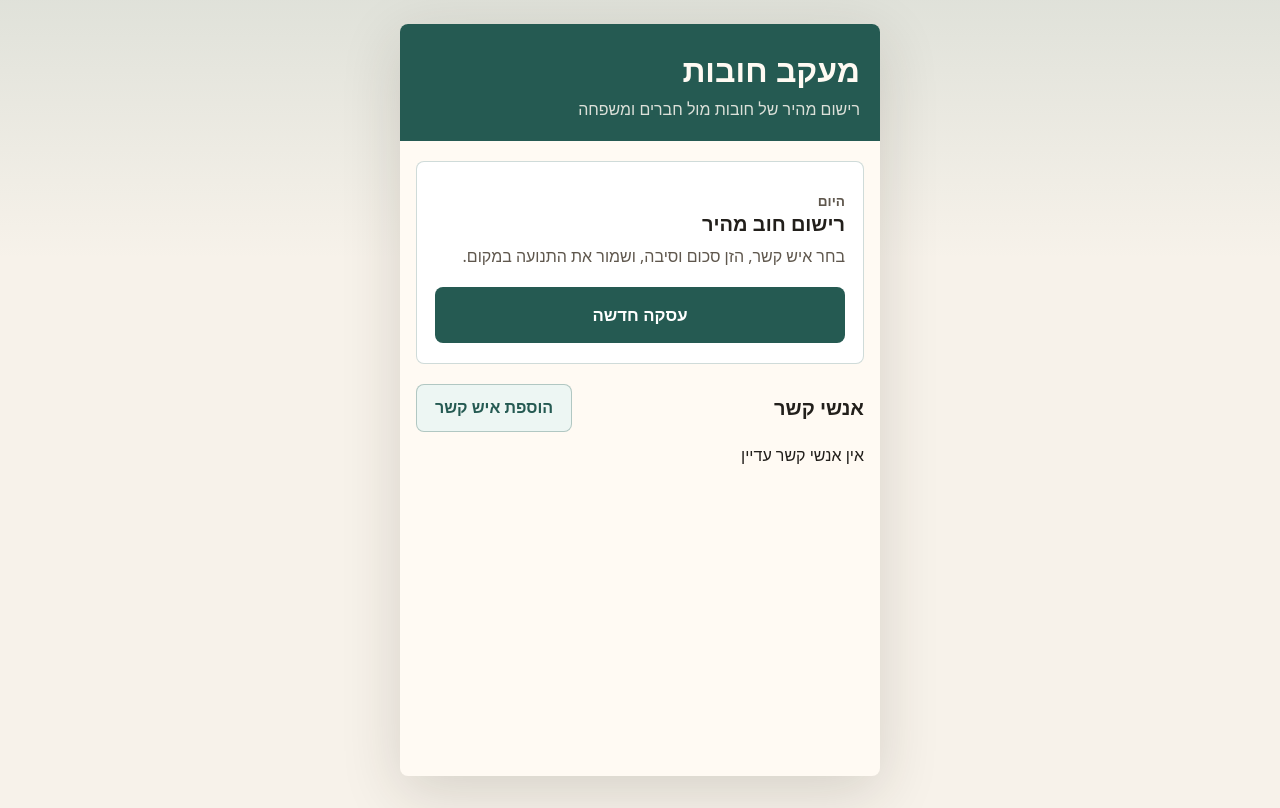
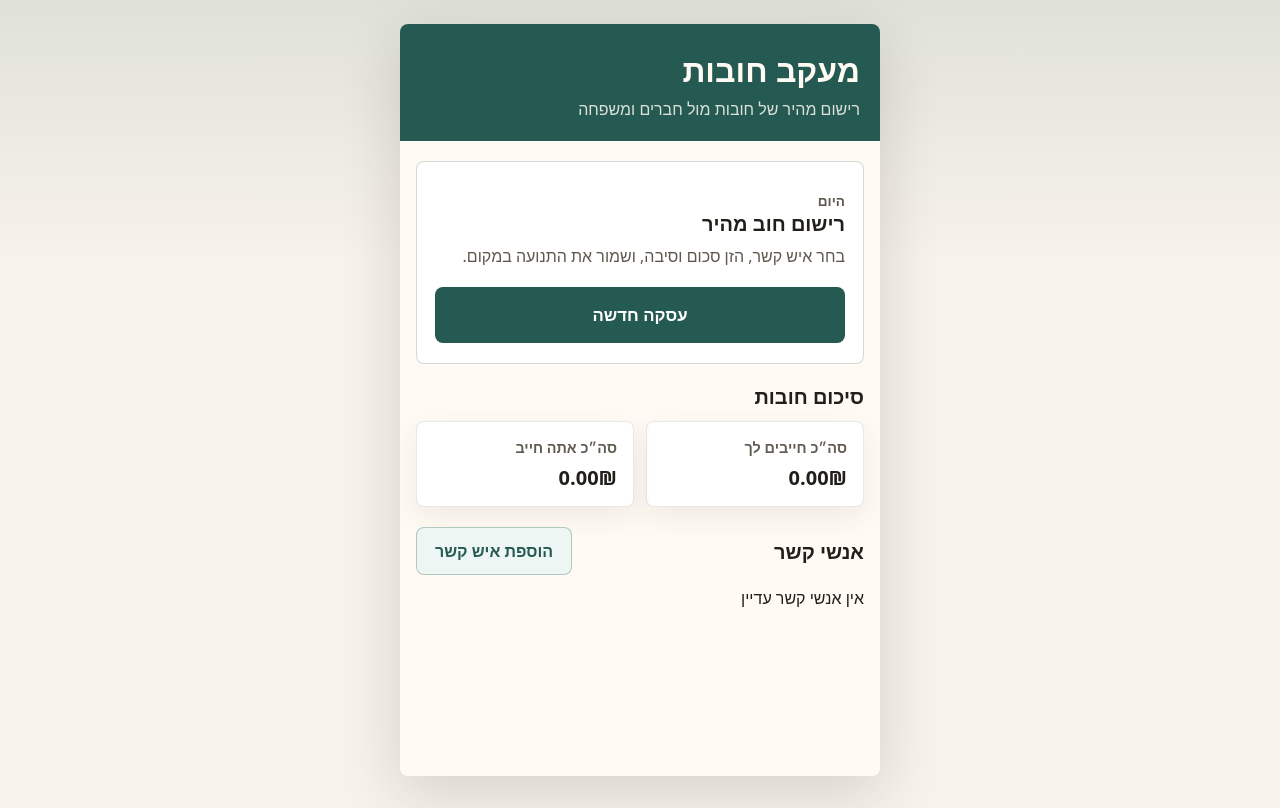
Before and after one commit to noampony/debt-tracker, a React (Vite) app: page / in a window 1280 px wide. Built offline with nearby package versions, Linux system fonts and the light colour scheme.

Commit message:
Add debt overview summary cards

```diff
--- a/src/app/App.tsx
+++ b/src/app/App.tsx
@@ -8,7 +8,7 @@ import { TextInput } from "../components/primitives/TextInput";
 import type { Member } from "../features/members/types";
 import { sortMembersByBalance } from "../features/members/sorting";
 import type { Transaction } from "../features/transactions/types";
-import { calculateMemberBalance } from "../features/balances/balance";
+import { calculateBalanceSummary, calculateMemberBalance } from "../features/balances/balance";
 import { getTodayDateIso } from "../lib/dates";
 import { createId } from "../lib/ids";
 import { formatIls, parseIlsInputToMinor } from "../lib/money";
@@ -64,6 +64,15 @@ export function App({ repository }: AppProps) {
           ...member,
           balanceMinor: calculateMemberBalance(member.id, transactions),
         })),
+      ),
+    [members, transactions],
+  );
+
+  const balanceSummary = useMemo(
+    () =>
+      calculateBalanceSummary(
+        members.map((member) => member.id),
+        transactions,
       ),
     [members, transactions],
   );
@@ -266,6 +275,22 @@ export function App({ repository }: AppProps) {
         <Button type="button" className="prominent-action" onClick={() => openTransactionForm()}>
           {ui.actions.newTransaction}
         </Button>
+      </section>
+
+      <section className="section-stack" aria-labelledby="summary-title">
+        <div className="section-heading">
+          <h2 id="summary-title">{ui.overview.title}</h2>
+        </div>
+        <div className="summary-grid">
+          <Card className="summary-card">
+            <p className="summary-label">{ui.overview.totalOwedToUser}</p>
+            <p className="summary-amount">{formatIls(balanceSummary.totalOwedToUserMinor)}</p>
+          </Card>
+          <Card className="summary-card">
+            <p className="summary-label">{ui.overview.totalUserOwes}</p>
+            <p className="summary-amount">{formatIls(balanceSummary.totalUserOwesMinor)}</p>
+          </Card>
+        </div>
       </section>
 
       {isTransactionFormOpen && (
--- a/src/i18n/he.ts
+++ b/src/i18n/he.ts
@@ -16,6 +16,11 @@ export const ui = {
     todayLabel: "היום",
     quickActionTitle: "רישום חוב מהיר",
     quickActionDescription: "בחר איש קשר, הזן סכום וסיבה, ושמור את התנועה במקום.",
+  },
+  overview: {
+    title: "סיכום חובות",
+    totalOwedToUser: "סה״כ חייבים לך",
+    totalUserOwes: "סה״כ אתה חייב",
   },
   members: {
     title: "אנשי קשר",
--- a/src/styles/global.css
+++ b/src/styles/global.css
@@ -128,6 +128,34 @@ p {
   align-items: center;
   justify-content: space-between;
   gap: 12px;
+}
+
+.summary-grid {
+  display: grid;
+  grid-template-columns: 1fr 1fr;
+  gap: 12px;
+}
+
+.summary-card {
+  display: grid;
+  gap: 8px;
+  min-width: 0;
+}
+
+.summary-label {
+  color: #625b52;
+  font-size: 0.9rem;
+  font-weight: 700;
+  line-height: 1.35;
+}
+
+.summary-amount {
+  color: #221f1b;
+  direction: ltr;
+  font-size: 1.25rem;
+  font-weight: 800;
+  line-height: 1.25;
+  text-align: end;
 }
 
 .member-row {
@@ -306,6 +334,10 @@ p {
 }
 
 @media (max-width: 420px) {
+  .summary-grid {
+    grid-template-columns: 1fr;
+  }
+
   .member-row {
     display: grid;
   }
```
Also changed, not shown: 2 other files (tests, documents, lock files or other folders).
